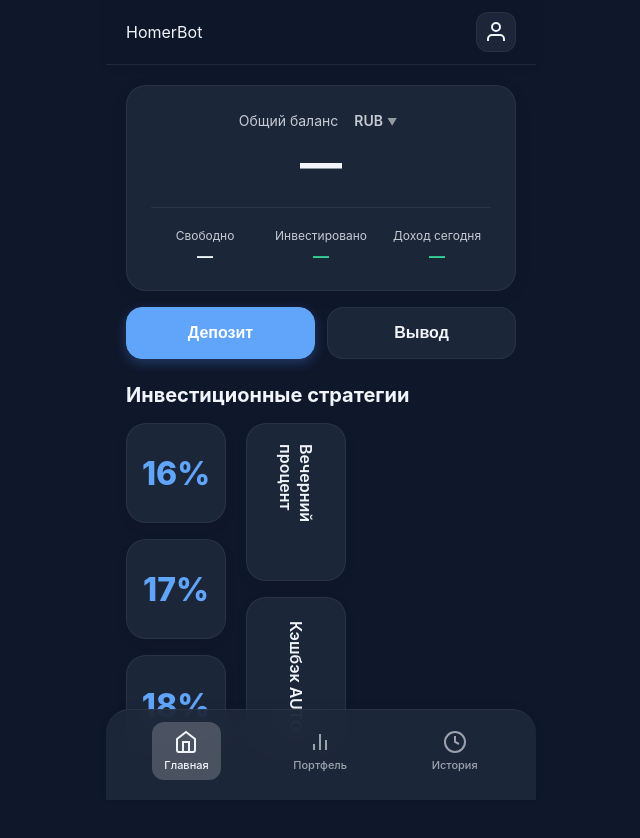
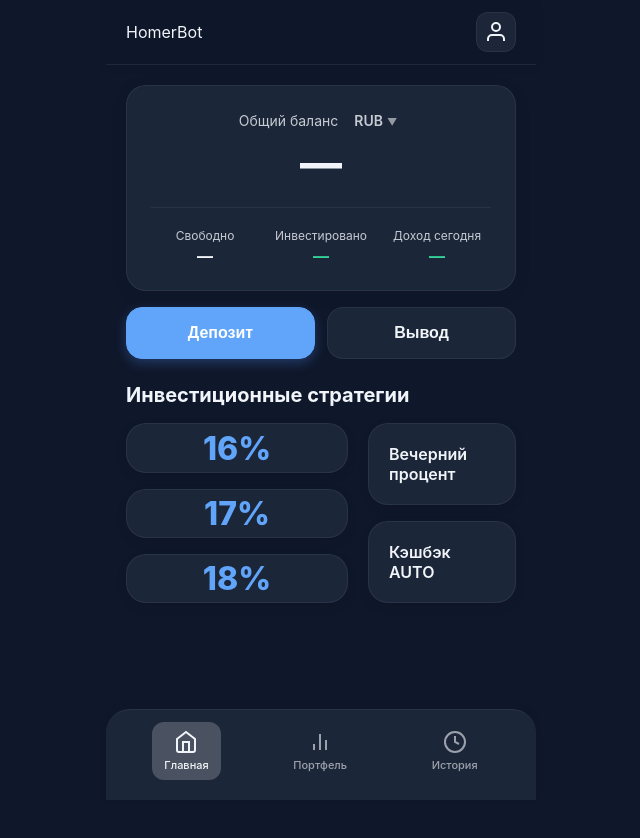
Before and after one commit to Julian901-1/HomerBot, a plain HTML site: page index.html in a window 1280 px wide. Shown: the whole page, without its empty margins (319-959 px from the left). After the commit the page ends 800 px from the top, so only its background shows below. Drawn offline with Linux system fonts and the light colour scheme; no server answers.

Commit message:
Update styles.css

```diff
--- a/styles.css
+++ b/styles.css
@@ -114,23 +114,22 @@
 
    /* New Investment Strategies Design */
    .strategy-layout {
-     display: flex;
-     flex-direction: row;
+     display: grid;
+     grid-template-columns: 3fr 2fr;
      gap: 20px;
      margin-top: 16px;
-     align-items: flex-start;
    }
    .left-strategies {
-     display: flex;
-     flex-direction: column;
+     display: grid;
+     grid-template-rows: repeat(3, 1fr);
      gap: 16px;
    }
    .strategy-option {
      background: var(--glass-bg);
      border: 1px solid var(--glass-border);
      border-radius: 20px;
-     width: 100px;
-     height: 100px;
+     width: 100%;
+     height: 100%;
      cursor: pointer;
      transition: all 0.3s ease;
      box-shadow: 0 4px 12px rgba(0,0,0,0.08);
@@ -146,8 +145,8 @@
      box-shadow: 0 8px 25px rgba(0,0,0,0.12);
    }
    .right-options {
-     display: flex;
-     flex-direction: column;
+     display: grid;
+     grid-template-rows: repeat(2, 1fr);
      gap: 16px;
    }
    .option-rectangle {
@@ -162,10 +161,8 @@
      font-size: 16px;
      font-weight: 600;
      color: var(--text-primary);
-     width: 100px;
-     height: 158px;
-     writing-mode: vertical-rl;
-     text-orientation: mixed;
+     width: 100%;
+     height: 100%;
    }
    .option-tools {
      display: flex;
```
